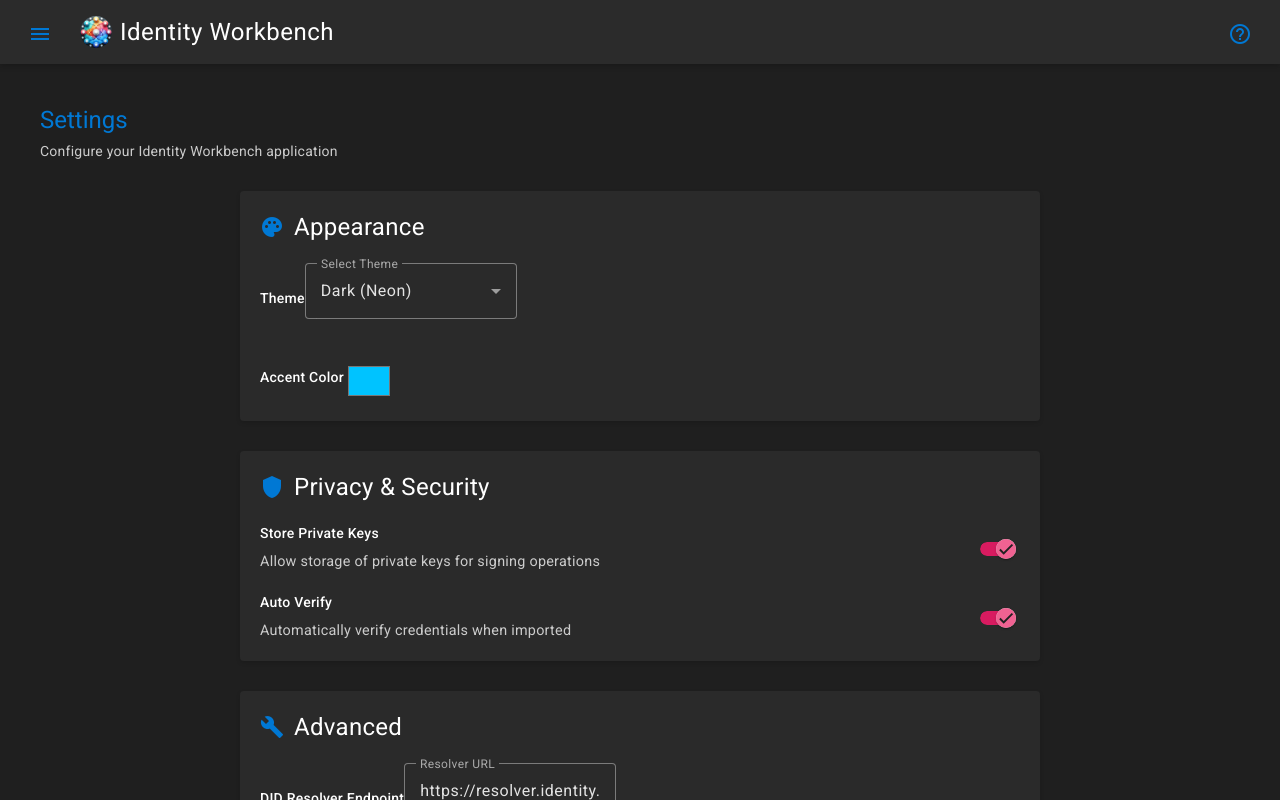
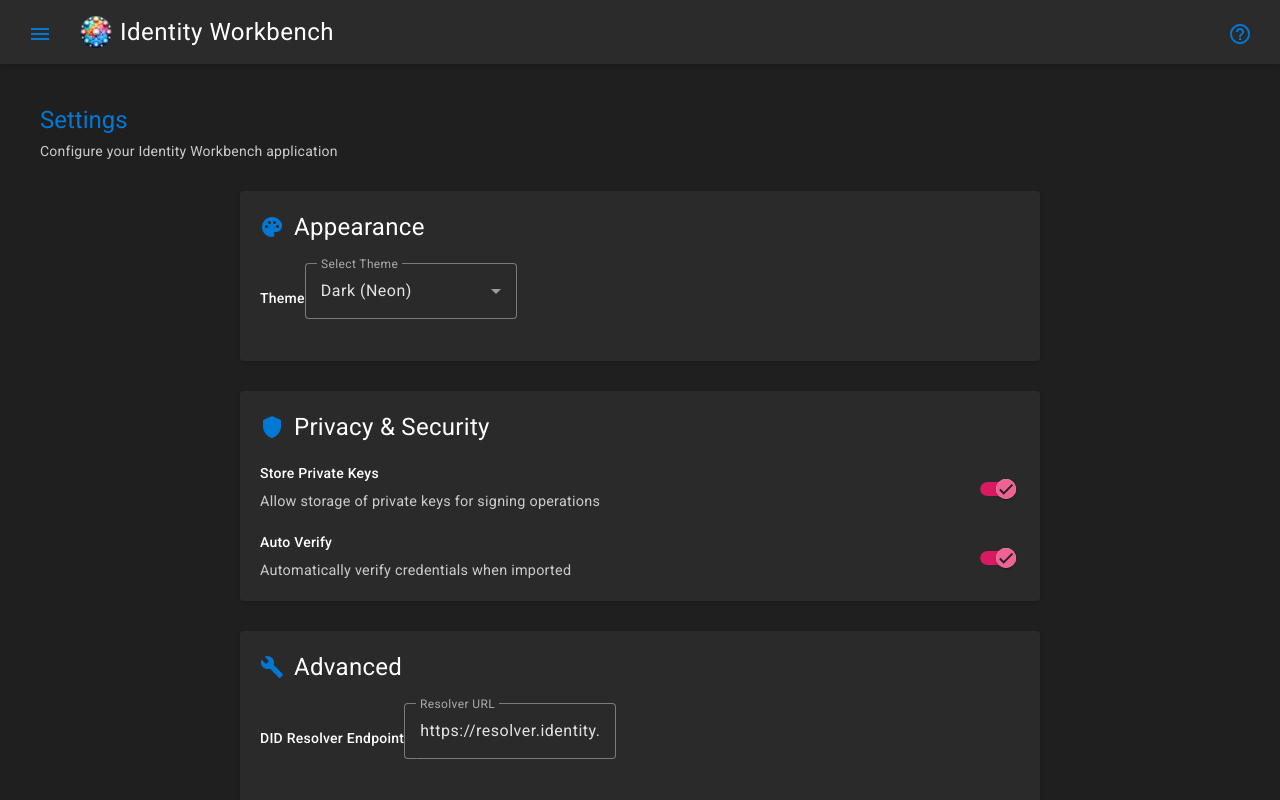
Before and after one commit to sondreb/identity-workbench, an Angular app: page /settings in a window 1280 px wide. Built offline with nearby package versions, Linux system fonts and the light colour scheme.

Commit message:
Remove the accent color option

```diff
--- a/src/app/pages/settings/settings.component.css
+++ b/src/app/pages/settings/settings.component.css
@@ -74,14 +74,7 @@
   color: var(--text-secondary);
 }
 
-.color-picker {
-  width: 50px;
-  height: 40px;
-  border: none;
-  border-radius: 4px;
-  background: none;
-  cursor: pointer;
-}
+/* Removing color picker style */
 
 .stats-grid {
   display: grid;
--- a/src/app/pages/settings/settings.component.html
+++ b/src/app/pages/settings/settings.component.html
@@ -22,11 +22,6 @@
             <mat-option value="system" disabled>System Default (Coming Soon)</mat-option>
           </mat-select>
         </mat-form-field>
-      </div>
-
-      <div class="setting-item">
-        <span class="setting-label">Accent Color</span>
-        <input type="color" [(ngModel)]="settings.appearance.accentColor" class="color-picker">
       </div>
     </div>
 
```
